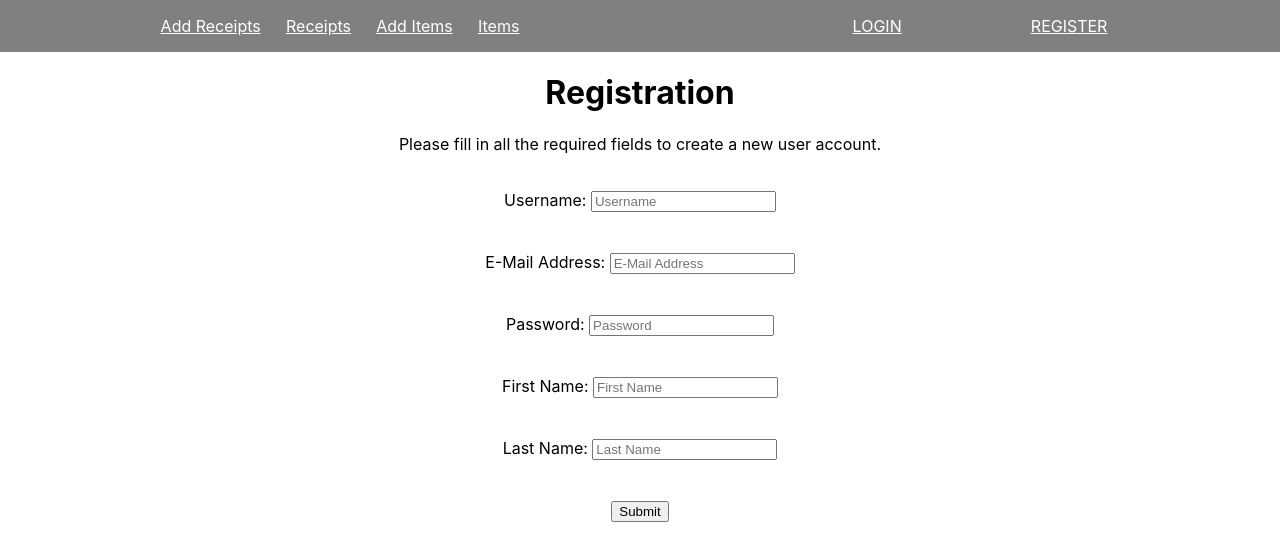
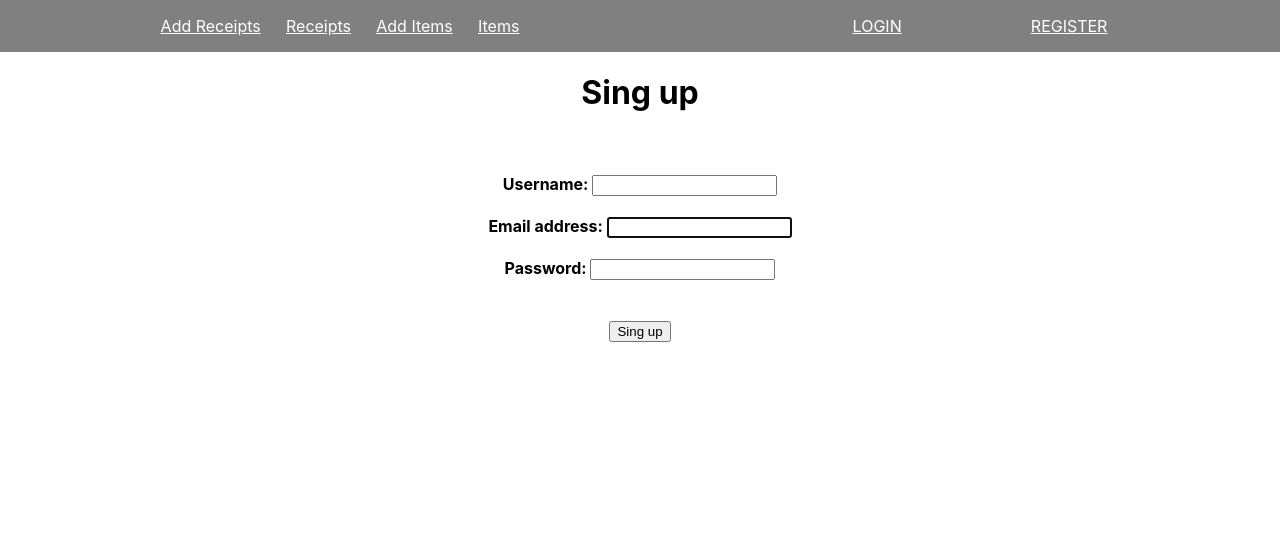
Before and after one commit to gonczmisi/FairShare, a React (Create React App) app in the folder front-end/fairshare/: page /register in a window 1280 px wide. Shown: the top 560 px of the page. Built offline with nearby package versions, Linux system fonts and the light colour scheme.

Commit message:
Created working register form

```diff
--- a/front-end/fairshare/src/Login.js
+++ b/front-end/fairshare/src/Login.js
@@ -7,7 +7,6 @@ import { Redirect } from 'react-router-dom';
 
 const BACKEND_URL = 'http://localhost:8080';
 const BACKEND_VM_URL = 'http://137.117.229.78:8080';
-const USER_URL = BACKEND_URL + '/user';
 const LOGIN_URL = BACKEND_URL + '/login';
 
 export default function Login() {
@@ -15,7 +14,7 @@ export default function Login() {
 
     const [username, setUsername] = useState("");
     const [password, setPassword] = useState("");
-    const [success, setSuccess] = useState(null);
+    const [success, setSuccess] = useState(false);
 
     function validateForm() {
         return password.length > 0 && username.length > 0;
@@ -57,8 +56,11 @@ export default function Login() {
 
     return (
         <div className="Login">
+            <h1>Login</h1>
+            <br/>
+            <br/>
             <FormGroup controlId="username" bsSize="large">
-                Username
+                <b>Username: </b>
                     <FormControl
                     autoFocus
                     type="username"
@@ -66,14 +68,17 @@ export default function Login() {
                     onChange={e => setUsername(e.target.value)}
                 />
             </FormGroup>
+            <br/>
             <FormGroup controlId="password" bsSize="large">
-                Password
+                <b>Password: </b>
                     <FormControl
                     value={password}
                     onChange={e => setPassword(e.target.value)}
                     type="password"
                 />
             </FormGroup>
+            <br/>
+            <br/>
             <Button block bsSize="large" disabled={!validateForm()} onClick={handleSubmit} >
                 Login
                 </Button>
--- a/front-end/fairshare/src/Register.js
+++ b/front-end/fairshare/src/Register.js
@@ -1,73 +1,92 @@
-import React from 'react';
+import React, { useState } from 'react';
 import './App.css';
+import axios from 'axios';
+import { Button, FormGroup, FormControl } from "react-bootstrap";
 
-class Register extends React.Component
-{
-    constructor(props)
-    {
-        super(props);
+const BACKEND_URL = 'http://localhost:8080';
+const BACKEND_VM_URL = 'http://137.117.229.78:8080';
+const REGISTER_URL = BACKEND_URL + '/register';
 
-        this.state =
-        {
-            id: '',
-            created_at: '',
-            updated_at: '',
-            username: '',
-            password: '',
-            email_address: '',
-            user_role: '',
-            success: null,
-        };
+export default function Register() {
+    const [username, setUsername] = useState("");
+    const [password, setPassword] = useState("");
+    const [email, setEmail] = useState("");
+    const [error, setError] = useState(false);
+    const [success, setSuccess] = useState(false);
+
+    function handleClick(event) {
+        console.log(
+            username,
+            password,
+            email
+        );
+        axios.post(
+            REGISTER_URL,
+            {
+                username: username,
+                password: password,
+                emailAddress: email,
+                userRole: "USER"
+            }
+        )
+            .then(function res(response) {
+                console.log(response);
+                if (response.status === 200) {
+                    setSuccess(true);
+                } else {
+                    alert("Wrong credentials!");
+                    console.log("Wrong credentials!");
+                    setError(true);
+                }
+            })
+            .catch(function (error) {
+                console.log(error);
+                console.log(error.response.data);
+                alert("Wrong credentials!");
+                setError(true);
+            });
+
     }
 
+    return (
+        <div className="Register">
+            <h1>Sing up</h1>
+            <br />
+            <br />
+            <FormGroup controlId="username" bsSize="large">
+                <b>Username: </b>
+                    <FormControl
+                    autoFocus
+                    type="username"
+                    value={username}
+                    onChange={e => setUsername(e.target.value)}
+                />
+            </FormGroup>
+            <br />
+            <FormGroup controlId="Email" bsSize="large">
+                <b>Email address: </b>
+                    <FormControl
+                    autoFocus
+                    type="email"
+                    value={email}
+                    onChange={e => setEmail(e.target.value)}
+                />
+            </FormGroup>
+            <br />
+            <FormGroup controlId="password" bsSize="large">
+                <b>Password: </b>
+                    <FormControl
+                    value={password}
+                    onChange={e => setPassword(e.target.value)}
+                    type="password"
+                />
+            </FormGroup>
+            <br/>
+            <br/>
+            <Button block bsSize="large" onClick={handleClick} >
+                Sing up
+            </Button>
+        </div>
+    );
 
-    render()
-    {
-        return (
-            <div>
-                <h1>Registration</h1>
-                <p>
-                    Please fill in all the required fields to create a new user account.
-                </p>
-                <br></br>
-
-                <form onSubmit={this.handleSubmit}>
-                    <div className="form-group">
-                        <label>Username:      </label>
-                        <input type="text" className="form-control" placeholder="Username" name="username" required />
-                    </div>
-                    <br></br>
-                    <br></br>
-                    <div className="form-group">
-                        <label>E-Mail Address:      </label>
-                        <input type="text" className="form-control" placeholder="E-Mail Address" name="username" required />
-                    </div>
-                    <br></br>
-                    <br></br>
-                    <div className="form-group">
-                        <label>Password:      </label>
-                        <input type="password" className="form-control" placeholder="Password" name="newPassword" required />
-                    </div>
-                    <br></br>
-                    <br></br>
-                    <div className="form-group">
-                        <label>First Name:      </label>
-                        <input type="text" className="form-control" placeholder="First Name" name="firstName" />
-                    </div>
-                    <br></br>
-                    <br></br>
-                    <div className="form-group">
-                        <label>Last Name:      </label>
-                        <input type="text" className="form-control" placeholder="Last Name" name="lastName"  />
-                    </div>
-                    <br></br>
-                    <br></br>
-
-                    <button type="submit" className="btn btn-primary">Submit</button>
-                </form>
-            </div>
-        );
-    }
- }
-
-export default Register;
+}
```
